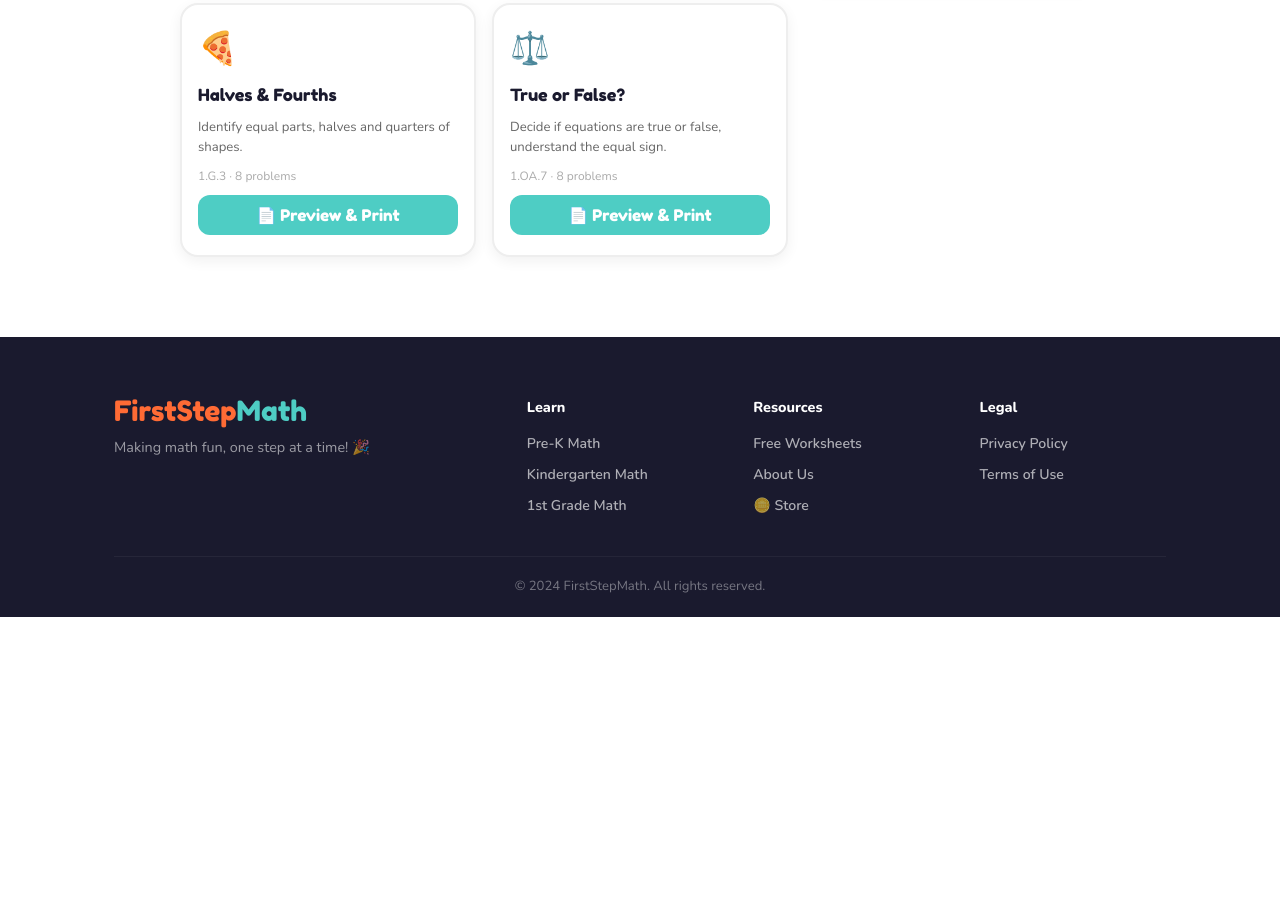
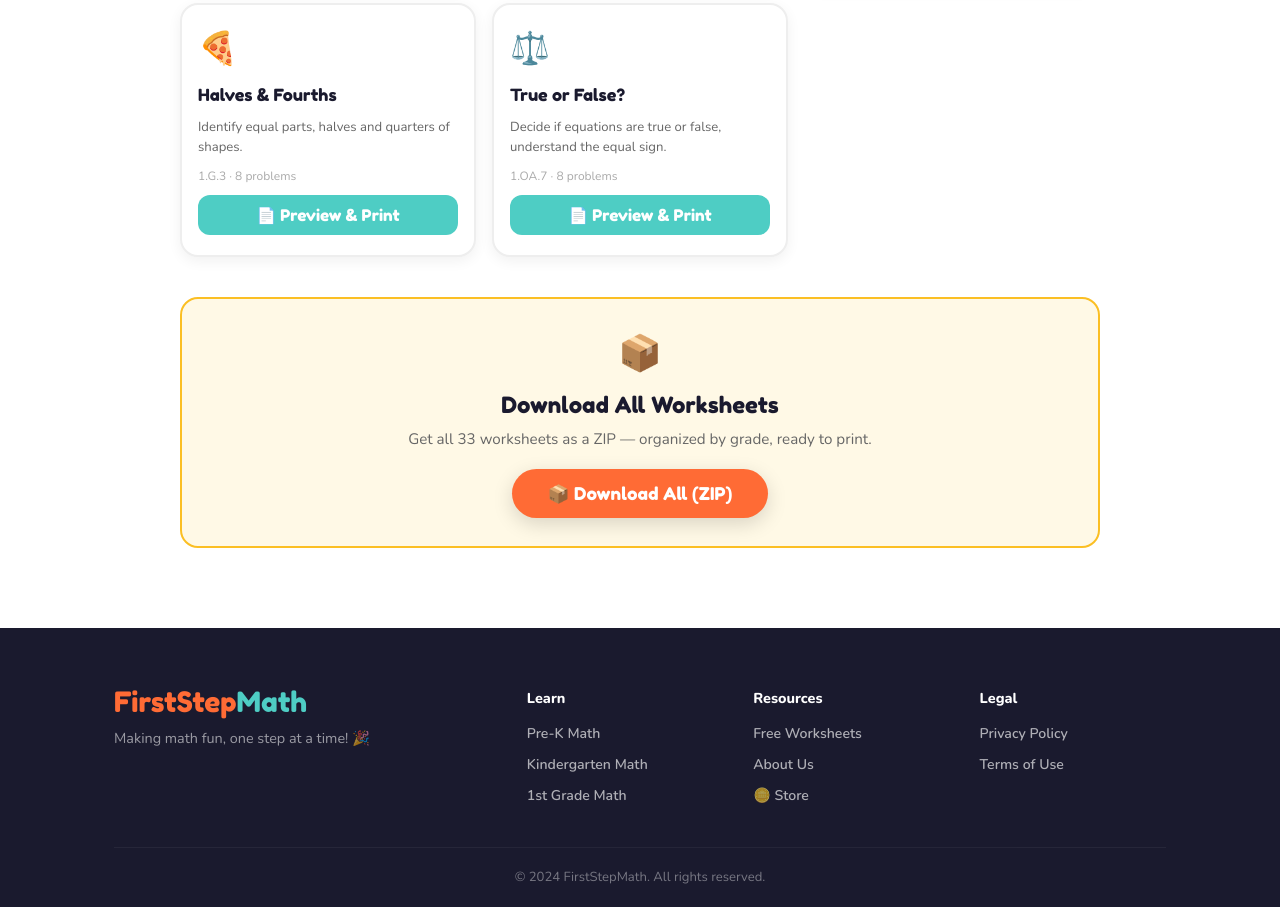
Before and after one commit to heathermosko-hue/firststepmath, a plain HTML site: page worksheets.html in a window 1280 px wide. Shown: the part 3941-4848 px from the top of the page. Before the commit the page ends 4558 px from the top, so only its background shows below. Drawn offline with nearby package versions, Linux system fonts and the light colour scheme.

Commit message:
Add download ZIP section at bottom of worksheets page

```diff
--- a/worksheets.html
+++ b/worksheets.html
@@ -230,6 +230,15 @@
       <div class="ws-card"><div class="ws-card-icon">📊</div><div class="ws-card-title">Graphs &amp; Data</div><div class="ws-card-desc">Read picture graphs and tally charts, answer most/fewest/how many.</div><div class="ws-card-meta">1.MD.4 · 8 problems</div><button class="ws-btn teal" onclick="openWS('g1-graphs')">📄 Preview &amp; Print</button></div>
       <div class="ws-card"><div class="ws-card-icon">🍕</div><div class="ws-card-title">Halves &amp; Fourths</div><div class="ws-card-desc">Identify equal parts, halves and quarters of shapes.</div><div class="ws-card-meta">1.G.3 · 8 problems</div><button class="ws-btn teal" onclick="openWS('g1-fractions')">📄 Preview &amp; Print</button></div>
       <div class="ws-card"><div class="ws-card-icon">⚖️</div><div class="ws-card-title">True or False?</div><div class="ws-card-desc">Decide if equations are true or false, understand the equal sign.</div><div class="ws-card-meta">1.OA.7 · 8 problems</div><button class="ws-btn teal" onclick="openWS('g1-equalsign')">📄 Preview &amp; Print</button></div>
+    </div>
+
+    <div style="background:#fff9e6;border-radius:18px;padding:28px;text-align:center;margin-top:40px;border:2px solid #fbbf24;">
+      <div style="font-size:2.2rem;margin-bottom:8px">📦</div>
+      <div style="font-family:'Fredoka One',cursive;font-size:1.4rem;color:var(--dark);margin-bottom:6px">Download All Worksheets</div>
+      <p style="color:#666;font-size:0.95rem;margin-bottom:18px">Get all 33 worksheets as a ZIP — organized by grade, ready to print.</p>
+      <button onclick="downloadAllWS(this)" style="font-family:'Fredoka One',cursive;font-size:1.1rem;background:var(--orange);color:#fff;border:none;border-radius:50px;padding:14px 36px;cursor:pointer;box-shadow:0 6px 20px rgba(0,0,0,0.15);transition:transform 0.15s;" onmouseover="this.style.transform='translateY(-3px)'" onmouseout="this.style.transform=''">
+        📦 Download All (ZIP)
+      </button>
     </div>
 
   </div>
```
